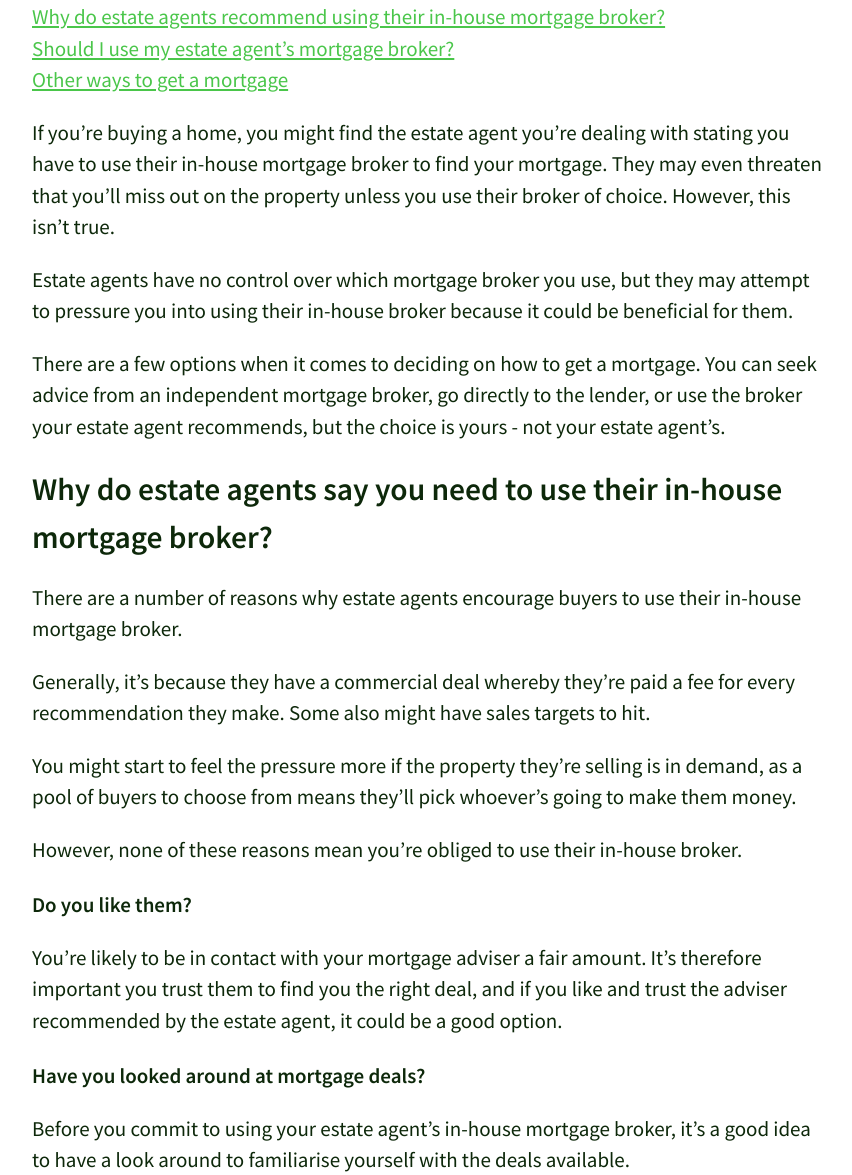
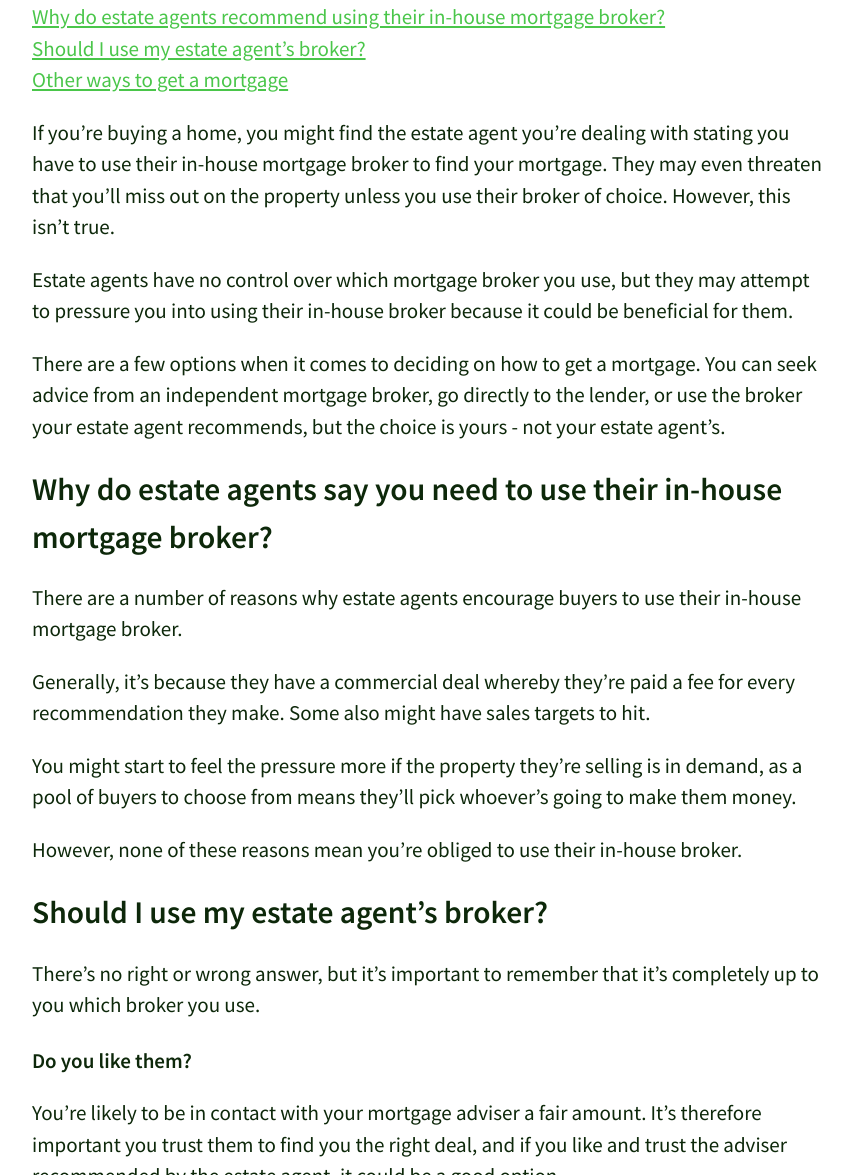
Before and after one commit to olitrussle/blog, a Jekyll site: the page built from _posts/2017-06-08-using-estate-agent-mortgage-broker.md, in a window 1280 px wide and 1400 px high, scrolled down 796 px. Shown: the part 225-1400 px from the top of the window, without its empty margins (208-1060 px from the left). Built offline with Jekyll 4.4.1, drawn with Linux system fonts in a browser that asks for light colours; comment, search, counter and statistics services are not loaded.

Commit message:
Updated 2017-06-08-using-estate-agent-mortgage-broker.md

```diff
--- a/_posts/2017-06-08-using-estate-agent-mortgage-broker.md
+++ b/_posts/2017-06-08-using-estate-agent-mortgage-broker.md
@@ -15,7 +15,7 @@ _Legally you’re under no obligation to use the mortgage broker your estate age
 ![UsingInHouseBroker]({{site.baseurl}}/images/post_image/EstateAgentInhouseBroker.jpg)
 
 [Why do estate agents recommend using their in-house mortgage broker?](#why-do-estate-agents-say-you-need-to-use-their-in-house-mortgage-broker)
-[Should I use my estate agent’s mortgage broker?](#should-i-use-my-estate-agents-broker)
+[Should I use my estate agent’s broker?](#should-i-use-my-estate-agent’s-broker)
 [Other ways to get a mortgage](#other-ways-to-get-a-mortgage)
 
 If you’re buying a home, you might find the estate agent you’re dealing with stating you have to use their in-house mortgage broker to find your mortgage. They may even threaten that you’ll miss out on the property unless you use their broker of choice. However, this isn’t true.
@@ -33,6 +33,9 @@ Generally, it’s because they have a commercial deal whereby they’re paid a f
 You might start to feel the pressure more if the property they’re selling is in demand, as a pool of buyers to choose from means they’ll pick whoever’s going to make them money.
 
 However, none of these reasons mean you’re obliged to use their in-house broker.
+
+## Should I use my estate agent’s broker?
+There’s no right or wrong answer, but it’s important to remember that it’s completely up to you which broker you use.
 
 ### Do you like them?
 You’re likely to be in contact with your mortgage adviser a fair amount. It’s therefore important you trust them to find you the right deal, and if you like and trust the adviser recommended by the estate agent, it could be a good option.
```
